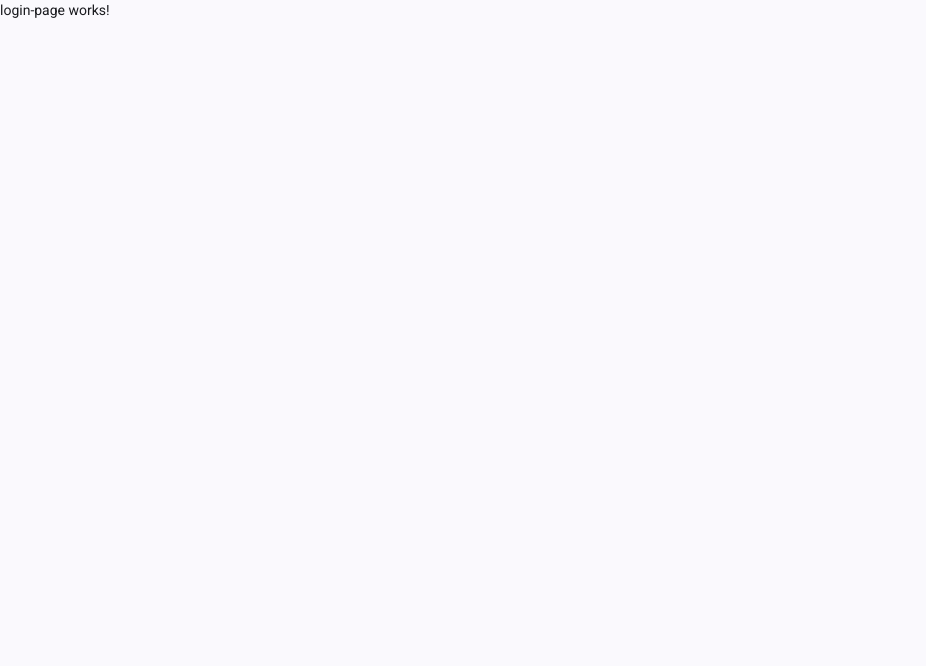
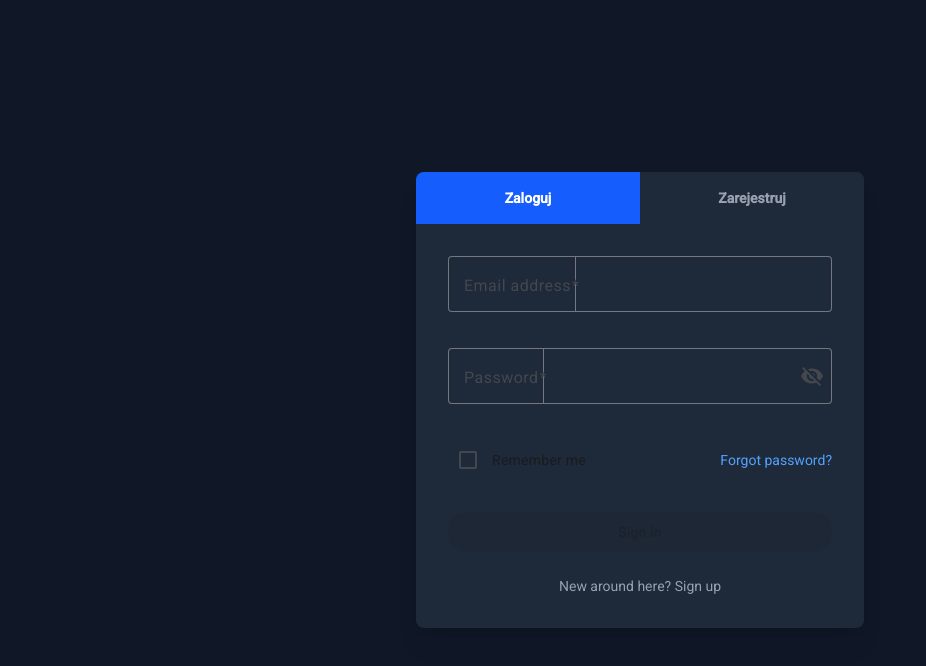
Before and after one commit to MIM-univeristy-projects/Academic-Neighbour-Frontend, an Angular app: page /login in a window 1280 px wide. Shown: the top 666 px of the page, without its empty margins (0-926 px from the left). Built offline with nearby package versions, Linux system fonts and the light colour scheme.

Commit message:
Added simple login page

```diff
--- a/src/app/app.routes.ts
+++ b/src/app/app.routes.ts
@@ -3,6 +3,5 @@ import { Routes } from '@angular/router';
 export const routes: Routes = [
     { title: 'Home', path: '', loadComponent: () => import('./components/pages/landing-page/landing-page').then(m => m.LandingPage) },
     { title: 'Login', path: 'login', loadComponent: () => import('./components/pages/login-page/login-page').then(m => m.LoginPage) },
-    { path: '', redirectTo: 'landing-page', pathMatch: 'full' },
-    { path: '**', redirectTo: 'landing-page', pathMatch: 'full' },
+    { path: '**', redirectTo: '', pathMatch: 'full' },
 ];
--- a/src/app/components/pages/landing-page/buttons/login-button/login-button.html
+++ b/src/app/components/pages/landing-page/buttons/login-button/login-button.html
@@ -1,3 +1,3 @@
-<button class="bg-pink-400 hover:bg-pink-500 text-black font-medium px-4 py-2 rounded-md transition duration-200">
+<button [routerLink]="['/login']" class="bg-pink-400 hover:bg-pink-500 text-black font-medium px-4 py-2 rounded-md transition duration-200 cursor]">
     Zaloguj
 </button>
--- a/src/app/components/pages/landing-page/buttons/login-button/login-button.ts
+++ b/src/app/components/pages/landing-page/buttons/login-button/login-button.ts
@@ -1,8 +1,9 @@
 import { Component } from '@angular/core';
+import { RouterLink } from "@angular/router";
 
 @Component({
   selector: 'app-login-button',
-  imports: [],
+  imports: [RouterLink],
   templateUrl: './login-button.html',
   styleUrl: './login-button.css',
 })
--- a/src/app/components/pages/login-page/login-page.html
+++ b/src/app/components/pages/login-page/login-page.html
@@ -1 +1,92 @@
-<p>login-page works!</p>
+<div class="flex items-center justify-center min-h-screen p-4 bg-gray-900">
+
+  <div class="w-full max-w-md bg-gray-800 rounded-lg shadow-xl overflow-hidden">
+
+    <div class="flex">
+      <button
+        (click)="activeTab = 'login'"
+        [ngClass]="{
+          'bg-blue-600 text-white': activeTab === 'login',
+          'bg-gray-800 text-gray-400 hover:bg-gray-700': activeTab !== 'login'
+        }"
+        class="flex-1 py-4 px-6 font-semibold transition-colors duration-200 focus:outline-none">
+        Zaloguj
+      </button>
+
+      <button
+        (click)="activeTab = 'register'"
+        [ngClass]="{
+          'bg-blue-600 text-white': activeTab === 'register',
+          'bg-gray-800 text-gray-400 hover:bg-gray-700': activeTab !== 'register'
+        }"
+        class="flex-1 py-4 px-6 font-semibold transition-colors duration-200 focus:outline-none">
+        Zarejestruj
+      </button>
+    </div>
+
+    <div class="p-8">
+
+      <div *ngIf="activeTab === 'login'">
+
+        <form [formGroup]="loginForm" (ngSubmit)="onSubmit()">
+
+          <mat-form-field appearance="outline" class="w-full">
+            <mat-label>Email address</mat-label>
+            <input matInput
+                   formControlName="email"
+                   type="email"
+                   placeholder="email@example.com">
+            <mat-error *ngIf="loginForm.get('email')?.hasError('required')">
+              Email jest wymagany
+            </mat-error>
+            <mat-error *ngIf="loginForm.get('email')?.hasError('email')">
+              Wprowadź poprawny email
+            </mat-error>
+          </mat-form-field>
+
+          <mat-form-field appearance="outline" class="w-full mt-4">
+            <mat-label>Password</mat-label>
+            <input matInput
+                   formControlName="password"
+                   [type]="hidePassword ? 'password' : 'text'">
+            <button mat-icon-button matSuffix (click)="togglePasswordVisibility()" type="button" [attr.aria-label]="'Ukryj/pokaż hasło'">
+              <mat-icon>{{hidePassword ? 'visibility_off' : 'visibility'}}</mat-icon>
+            </button>
+            <mat-error *ngIf="loginForm.get('password')?.hasError('required')">
+              Hasło jest wymagane
+            </mat-error>
+          </mat-form-field>
+
+          <div class="flex items-center justify-between mt-4">
+            <mat-checkbox formControlName="rememberMe" color="primary">
+              Remember me
+            </mat-checkbox>
+            <a href="#" class="text-sm text-blue-400 hover:underline">
+              Forgot password?
+            </a>
+          </div>
+
+          <button mat-flat-button
+                  color="primary"
+                  type="submit"
+                  [disabled]="loginForm.invalid"
+                  class="w-full py-3 mt-8 text-base font-bold">
+            Sign in
+          </button>
+
+          <div class="text-center mt-6">
+            <a href="#" class="text-sm text-gray-400 hover:text-white">
+              New around here? Sign up
+            </a>
+          </div>
+
+        </form>
+      </div>
+
+      <div *ngIf="activeTab === 'register'" class="text-center text-gray-400">
+        <p class="py-16">Formularz rejestracji pojawi się tutaj.</p>
+      </div>
+
+    </div>
+  </div>
+</div>
--- a/src/app/components/pages/login-page/login-page.ts
+++ b/src/app/components/pages/login-page/login-page.ts
@@ -1,11 +1,59 @@
-import { Component } from '@angular/core';
+import { Component, inject } from '@angular/core';
+import { CommonModule } from '@angular/common';
+import { FormBuilder, ReactiveFormsModule, Validators } from '@angular/forms';
+
+// Importy Angular Material
+import { MatFormFieldModule } from '@angular/material/form-field';
+import { MatInputModule } from '@angular/material/input';
+import { MatButtonModule } from '@angular/material/button';
+import { MatCheckboxModule } from '@angular/material/checkbox';
+import { MatIconModule } from '@angular/material/icon';
 
 @Component({
   selector: 'app-login-page',
-  imports: [],
+  standalone: true,
+  imports: [
+    CommonModule,
+    ReactiveFormsModule,
+    MatFormFieldModule,
+    MatInputModule,
+    MatButtonModule,
+    MatCheckboxModule,
+    MatIconModule
+  ],
   templateUrl: './login-page.html',
-  styleUrl: './login-page.css',
+  styleUrls: ['./login-page.css'] // Zmienione z .scss na .css
 })
 export class LoginPage {
 
+  // Zmienna do przełączania zakładek
+  activeTab: 'login' | 'register' = 'login';
+
+  // Wstrzykiwanie FormBuildera
+  private fb = inject(FormBuilder);
+
+  // Zmienna do pokazywania/ukrywania hasła
+  hidePassword = true;
+
+  // Definicja formularza reaktywnego
+  loginForm = this.fb.group({
+    email: ['', [Validators.required, Validators.email]],
+    password: ['', [Validators.required, Validators.minLength(8)]],
+    rememberMe: [false]
+  });
+
+  // Metoda do wysyłania formularza
+  onSubmit(): void {
+    if (this.loginForm.valid) {
+      console.log('Formularz wysłany:', this.loginForm.value);
+      // Tutaj logika logowania
+    } else {
+      console.log('Formularz jest niepoprawny');
+    }
+  }
+
+  // Metoda do przełączania widoczności hasła
+  togglePasswordVisibility(): void {
+    this.hidePassword = !this.hidePassword;
+  }
 }
--- a/src/app/components/pages/login-page/register-button/register-button.html
+++ b/src/app/components/pages/login-page/register-button/register-button.html
@@ -1 +1 @@
-<p>register-button works!</p>
+<button matButton="outlined">Zarejestruj się</button>
--- a/src/app/components/pages/login-page/register-button/register-button.ts
+++ b/src/app/components/pages/login-page/register-button/register-button.ts
@@ -1,8 +1,11 @@
 import { Component } from '@angular/core';
+import {MatIconModule} from '@angular/material/icon';
+import {MatDividerModule} from '@angular/material/divider';
+import {MatButtonModule} from '@angular/material/button';
 
 @Component({
   selector: 'app-register-button',
-  imports: [],
+  imports: [MatButtonModule, MatDividerModule, MatIconModule],
   templateUrl: './register-button.html',
   styleUrl: './register-button.css',
 })
--- a/src/app/components/pages/login-page/sing-in-button/sing-in-button.html
+++ b/src/app/components/pages/login-page/sing-in-button/sing-in-button.html
@@ -1 +1 @@
-<p>sing-in-button works!</p>
+<button matButton="outlined">Zaloguj</button>
--- a/src/app/components/pages/login-page/sing-in-button/sing-in-button.ts
+++ b/src/app/components/pages/login-page/sing-in-button/sing-in-button.ts
@@ -1,8 +1,11 @@
 import { Component } from '@angular/core';
+import {MatIconModule} from '@angular/material/icon';
+import {MatDividerModule} from '@angular/material/divider';
+import {MatButtonModule} from '@angular/material/button';
 
 @Component({
   selector: 'app-sing-in-button',
-  imports: [],
+  imports: [MatButtonModule, MatDividerModule, MatIconModule],
   templateUrl: './sing-in-button.html',
   styleUrl: './sing-in-button.css',
 })
```
